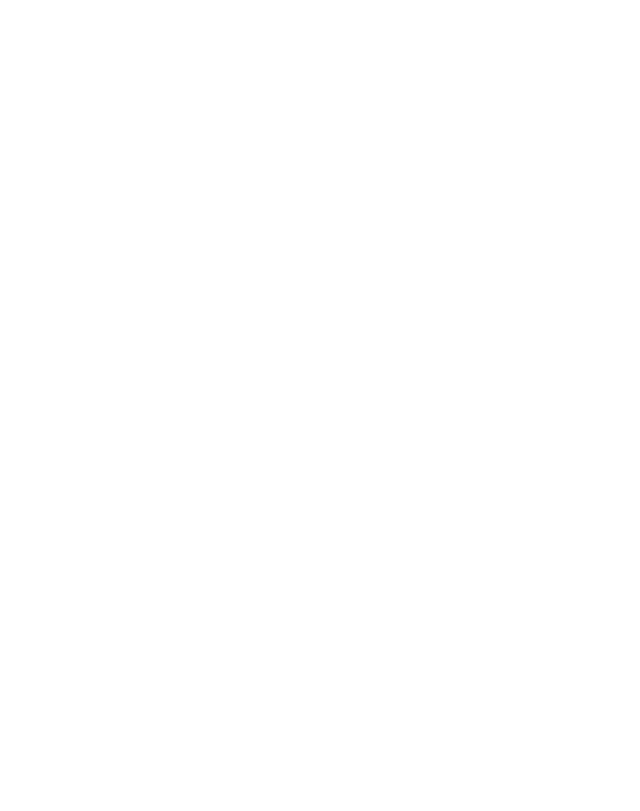
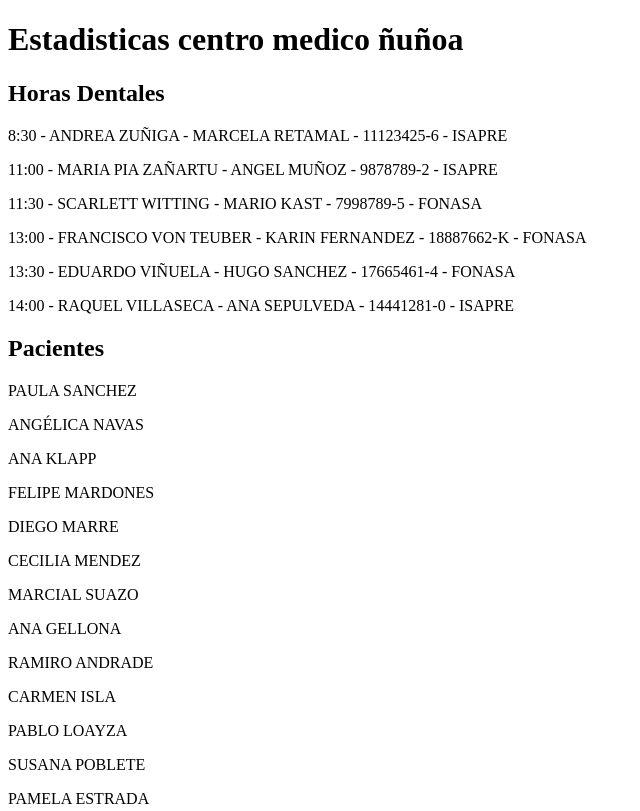
Before and after one commit to cgaetez/m3-desafioarrayobjetos, a plain HTML site: page index.html in a window 1280 px wide. Shown: the top 811 px of the page, without its empty margins (0-640 px from the left). Drawn offline with Linux system fonts and the light colour scheme.

Commit message:
desafío evaluado corregido

```diff
--- a/index.html
+++ b/index.html
@@ -6,7 +6,7 @@
     <meta http-equiv="X-UA-Compatible" content="ie=edge">
     <title>Centro Médico Ñuñoa</title>
 </head>
-<script src="assets/js/script.js" />
+<script src="assets/js/script.js"></script>
 <body>
 
 </body>
```
